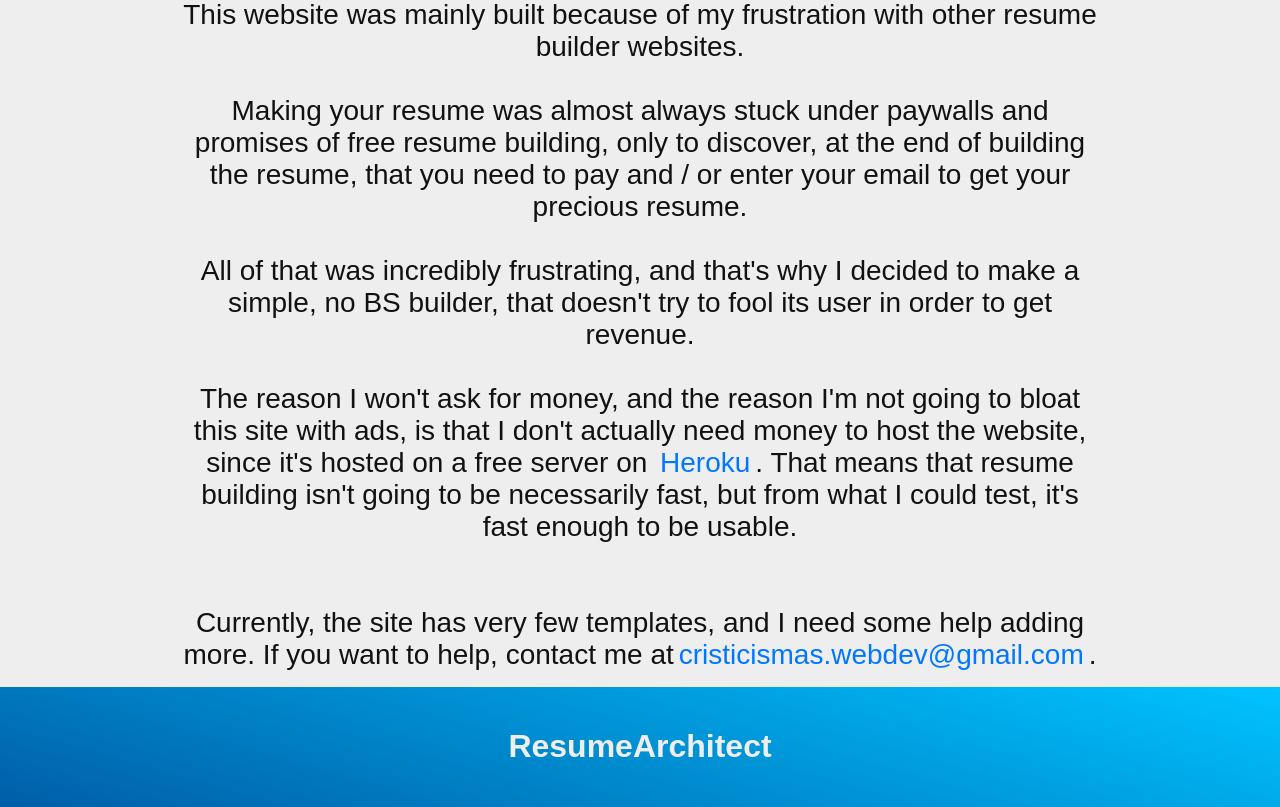
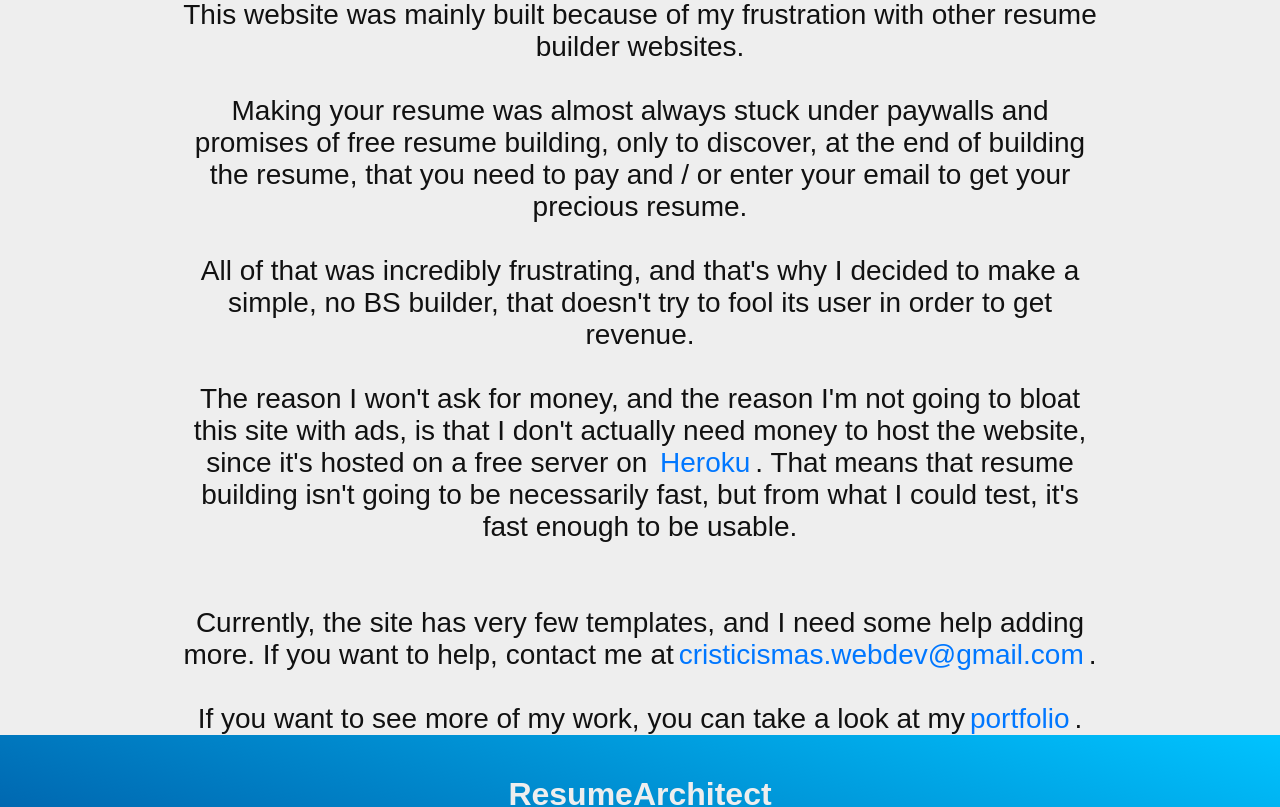
Before and after one commit to cristicismas/resume-architect, a React (Create React App) app in the folder client/: page /about in a window 1280 px wide. Shown: the part 341-1148 px from the top of the page. Built offline with nearby package versions, Linux system fonts and the light colour scheme; no server answers; a web font is replaced by a local one.

Commit message:
Add my portfolio at the end of the About page

```diff
--- a/client/src/components/pages/About.js
+++ b/client/src/components/pages/About.js
@@ -26,6 +26,10 @@ const About = () => {
         <br />
         Currently, the site has very few templates, and I need some help adding more. If you want to help, contact me at
         <a href="mailto:cristicismas.webdev@gmail.com">cristicismas.webdev@gmail.com</a>.
+        <br />
+        <br />
+        If you want to see more of my work, you can take a look at my
+        <a href="https://cristicismas.github.io">portfolio</a>.
       </p>
     </section>
   );
```
